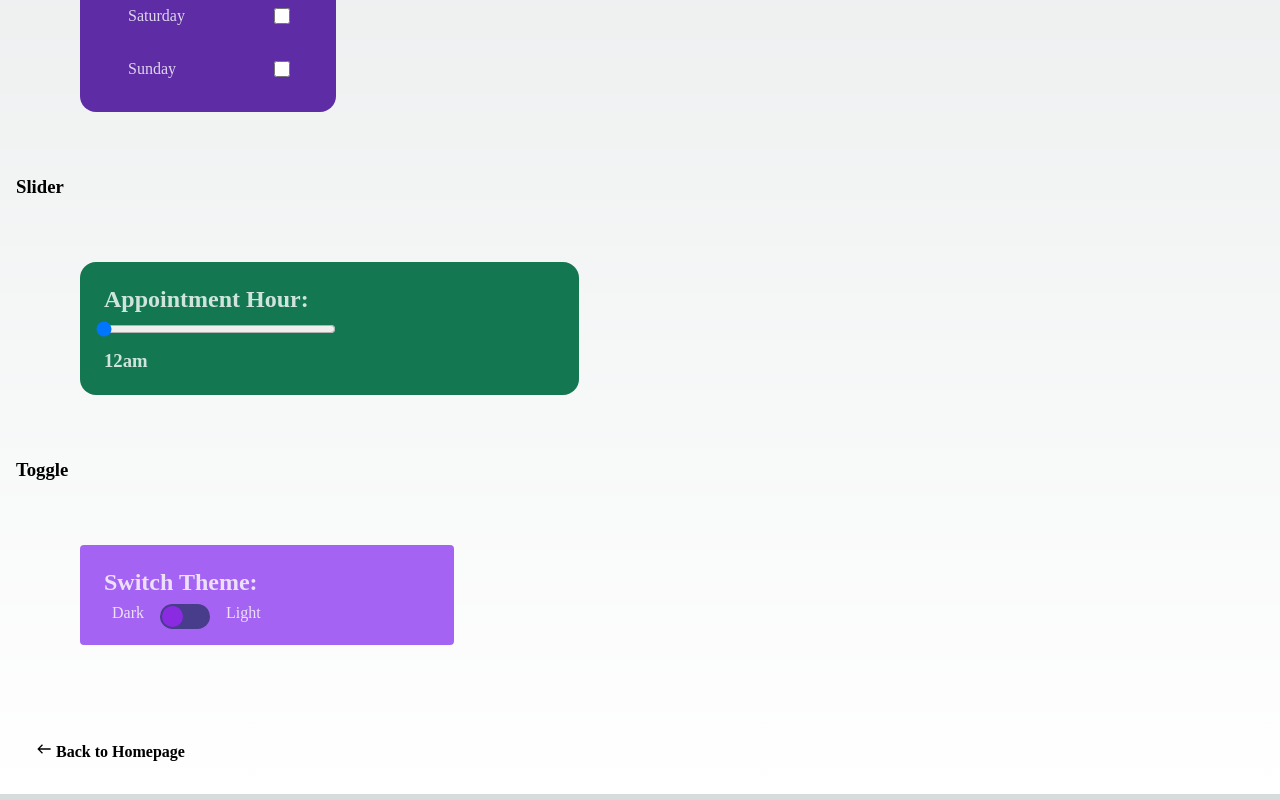
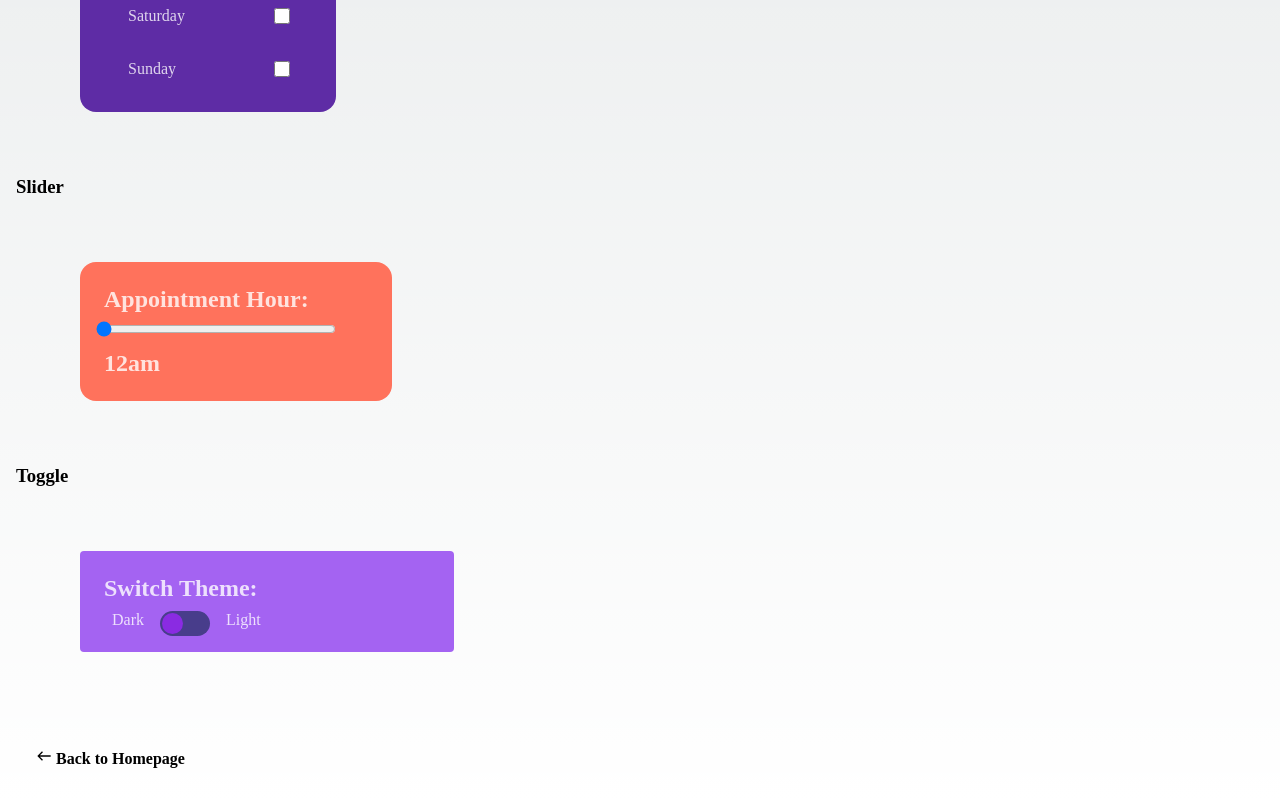
Before and after one commit to fullstackaubrey/compsWithNextjs, a Next.js app: page /components in a window 1280 px wide. Shown: the part 1169-1969 px from the top of the page. Built offline with nearby package versions, Linux system fonts and the light colour scheme.

Commit message:
change slider color

```diff
--- a/src/components/Slider/Slider.comp.js
+++ b/src/components/Slider/Slider.comp.js
@@ -42,14 +42,20 @@ function Slider() {
   return (
     <div>
       <h3>Slider</h3>
-      <div className="ma5 pa3 br4 white-80 bg-dark-green hover-bg-green w-40">
+      <div className="ma5 pa3 br4 white-80 bg-light-red hover-bg-red w-25">
         <label>
           <h2 className="pa2">
             Appointment Hour:
           </h2>
-          <input className={styles.hoursSlider} type="range" value={count} min={min} max={max} onChange={sliderHandler} />
+          <input
+            className={styles.hoursSlider}
+            type="range"
+            value={count}
+            min={min}
+            max={max}
+            onChange={sliderHandler} />
           {/* {count} */}
-          <h3 className="pa2">{hour}{timeOfDay}</h3>
+          <h3 className="f3 pa2">{hour}{timeOfDay}</h3>
         </label>
       </div>
     </div>
--- a/src/components/Slider/Slider.module.css
+++ b/src/components/Slider/Slider.module.css
@@ -1,5 +1,4 @@
 .hoursSlider {
   width: 240px;
   cursor: pointer;
-  background-color: gray;
 }
```
